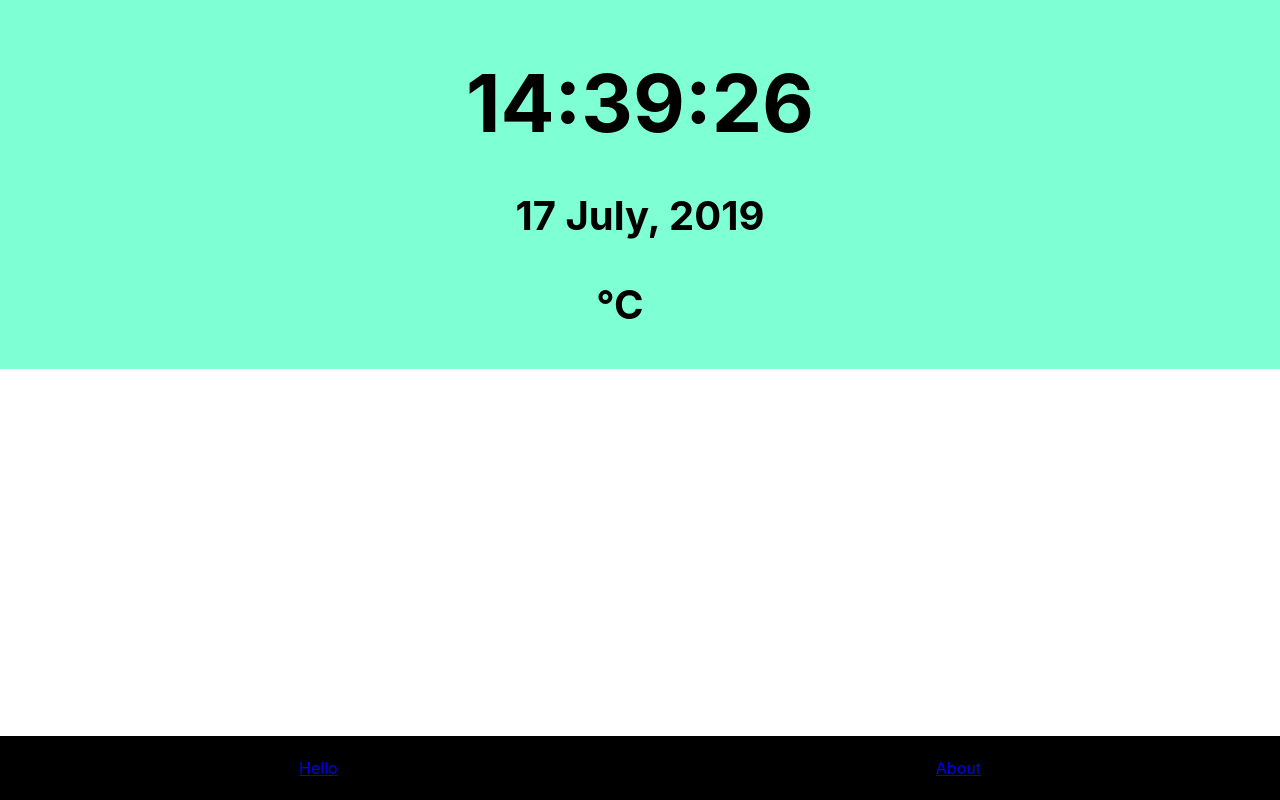
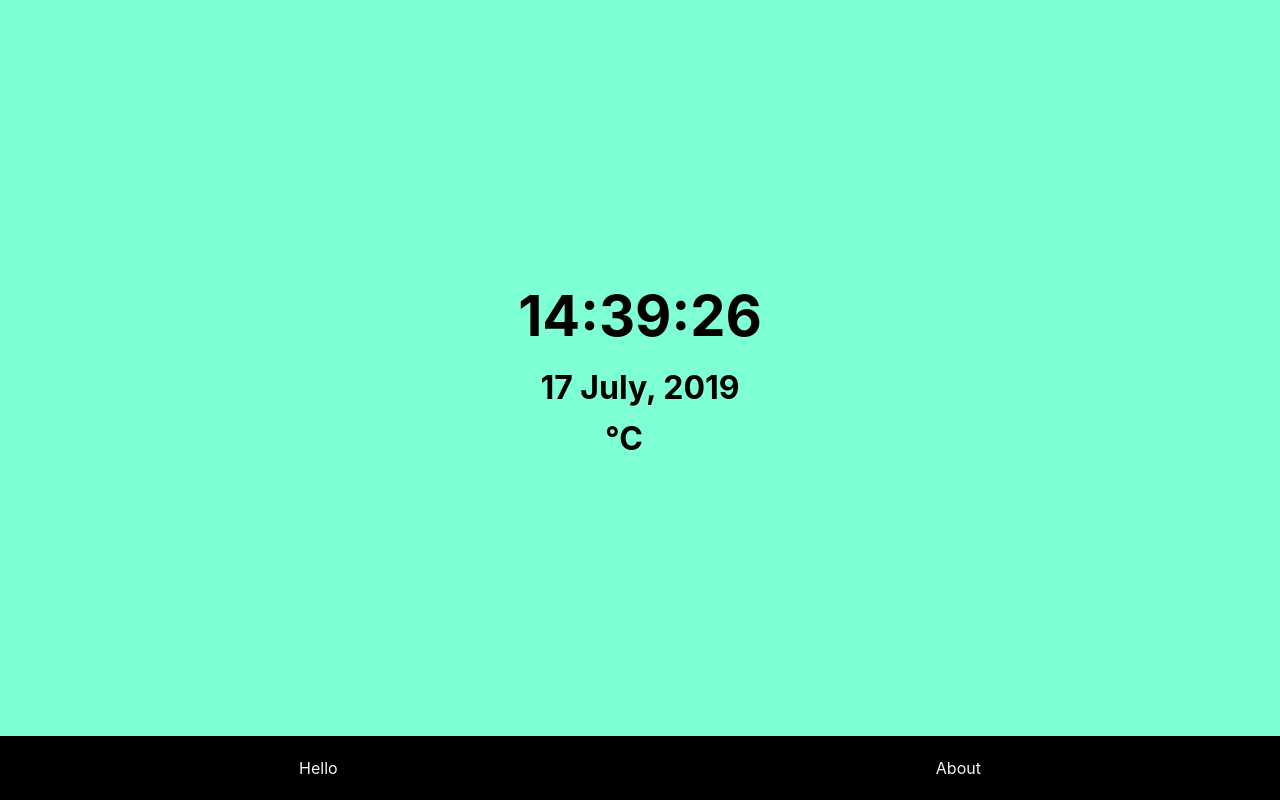
Before and after one commit to camthalion0/mywebsite, a React (Create React App) app: page / in a window 1280 px wide. Built offline with nearby package versions, Linux system fonts and the light colour scheme; no server answers.

Commit message:
樣式改用scss編寫

```diff
--- a/src/components/AboutTitle.js
+++ b/src/components/AboutTitle.js
@@ -4,7 +4,7 @@ class AboutTitle extends Component {
     render() {
         return (
             <div className='AboutTitle'>
-                <h4>{this.props.title}</h4>
+                {this.props.title}
             </div>
         );
     }
--- a/src/components/DateText.js
+++ b/src/components/DateText.js
@@ -145,15 +145,15 @@ class DateText extends Component {
     render() {
         return (
             <div>
-                <h1>{this.state.timeText}</h1>
-                <h3>{this.state.dateText}</h3>
-                <h3>{this.state.temp}°C
+                <div className='timeText'>{this.state.timeText}</div>
+                <div className='dateText'>{this.state.dateText}</div>
+                <div className='temp'>{this.state.temp}°C
                     <span>
                         <img className='mainImg' src={this.state.mainImg} alt={this.state.main}
                         // onError={this.handleImageErrored.bind(this)}
                         ></img>
                     </span>
-                </h3>
+                </div>
 
             </div>
         );
--- a/src/scss/style.scss
+++ b/src/scss/style.scss
@@ -1,9 +1,44 @@
-$fontsize: 1rem;    //基準size
+$fontsize: 1rem;    //基準文字大小
+$lineheight: $fontsize * 1.6;     //基準行高
+
+//flexbox
+%flexbox100 {
+    height: 100%;
+    display: flex;
+}
+
+//各級字型大小
+%fontlevel1{
+    font-size: $fontsize * 3.5;
+    line-height: $lineheight * 3.5 ;
+    font-weight:bold;
+}
+
+%fontlevel2{
+    font-size: $fontsize * 2;
+    line-height: $lineheight * 2;
+    font-weight:bold;
+}
+
+%fontlevel3{
+    font-size: $fontsize * 1.5;
+    line-height: $lineheight * 1.5;
+    font-weight:bold;
+}
+
+%fontlevel4{
+    font-size: $fontsize * 1.2;
+    line-height: $lineheight * 1.2;
+}
+
+%fontlevel5{
+    font-size: $fontsize * 1;
+    line-height: $lineheight ;
+}
 
 .App {
     /* 排列 */
-    display: flex;
-    min-height: 100%;
+    @extend %flexbox100;
     flex-direction: column;
 
     .pagebody {
@@ -11,27 +46,43 @@ $fontsize: 1rem;    //基準size
         overflow-y: scroll;
         overflow-x: hidden;
 
-        .pagebody >div{
+        > div{
             height: 100%;
         }
 
         .Hello {
-            height: 100%;
-            display: flex;
+            @extend %flexbox100;
             justify-content:center;
             align-items: center;
             background-color: rgb(127, 255, 212);
+            font-weight:bold;
+            text-align: center;
+
+            .timeText{
+                @extend %fontlevel1;
+            }
+            .dateText{
+                @extend %fontlevel2;
+            }
+            .temp{
+                @extend %fontlevel2;
+            }
         }
 
         .About {
-            height: 100%;
-            display: flex;
+            @extend %flexbox100;
             flex-direction: column;
             justify-content: space-around;
             align-items: center;
             background-color:rgb(197, 121, 121);
 
+            .AboutTitle{
+                @extend %fontlevel3;
+            }
+
             .AboutSection{
+                @extend %fontlevel4;
+
                 width: 80%;
                 padding: 15px;
                 border-radius: 0.5em;
@@ -40,31 +91,30 @@ $fontsize: 1rem;    //基準size
                 list-style: none;
 
                 .AboutItemOn {
+
                     max-height: 1000px;
-                    -webkit-transition: height 0.5s ease;
                     transition: height 0.5s ease;
 
                     > .AboutItemDescription{
+                        @extend %fontlevel5;
                         color: dimgray;
                         word-break: break-all;
                         transform-origin:50% 0%;
                         transform: scaleY(1);
                         transition: all 0.5s ease-out;
-                        -webkit-transition: all 0.5s ease-out;
                     }
                 }
 
                 .AboutItemOff {
                     max-height: 1.2em;
-                    -webkit-transition: max-height 0.5s ease;
                     transition: max-height 0.5s ease;
 
                     > .AboutItemDescription{
+                        @extend %fontlevel5;
                         word-break: break-all;
                         transform-origin:50% 0%;
                         transform: scaleY(0);
                         overflow: hidden;
-                        -webkit-transition: all 0.5s ease-out;
                         transition: all 0.5s ease-out;
                     }
                 }
@@ -79,12 +129,13 @@ $fontsize: 1rem;    //基準size
         background-color: black;
 
         .Menu {
-            height: 100%;
-            display: flex;
+            @extend %flexbox100;
             justify-content:space-around;
             align-items: center;
+            font-size: $fontsize * 1;
 
-            .MenuItem {
+            a {
+                text-decoration:none;
                 color: aliceblue;
             }
         }
@@ -123,9 +174,9 @@ h3 {
 
 /*天氣icon*/
 .mainImg {
-    max-height: 2em;
-    max-width: 2em;
-    margin-bottom: -0.3em;
-    margin-left: 1em;
+    max-height: $fontsize * 3;
+    max-width: $fontsize * 3;
+    margin-bottom: $fontsize * -0.3;
+    margin-left:  $fontsize * 2;
     z-index: -1;
 }
--- a/src/style/style.css
+++ b/src/style/style.css
@@ -1,10 +1,41 @@
 @charset "UTF-8";
-.App {
-  /* 排列 */
+.App, .App .pagebody .Hello, .App .pagebody .About, .App .pagefoot .Menu {
+  height: 100%;
   display: -webkit-box;
   display: -ms-flexbox;
   display: flex;
-  min-height: 100%;
+}
+
+.App .pagebody .Hello .timeText {
+  font-size: 3.5rem;
+  line-height: 5.6rem;
+  font-weight: bold;
+}
+
+.App .pagebody .Hello .dateText, .App .pagebody .Hello .temp {
+  font-size: 2rem;
+  line-height: 3.2rem;
+  font-weight: bold;
+}
+
+.App .pagebody .About .AboutTitle {
+  font-size: 1.5rem;
+  line-height: 2.4rem;
+  font-weight: bold;
+}
+
+.App .pagebody .About .AboutSection {
+  font-size: 1.2rem;
+  line-height: 1.92rem;
+}
+
+.App .pagebody .About .AboutSection .AboutItemOn > .AboutItemDescription, .App .pagebody .About .AboutSection .AboutItemOff > .AboutItemDescription {
+  font-size: 1rem;
+  line-height: 1.6rem;
+}
+
+.App {
+  /* 排列 */
   -webkit-box-orient: vertical;
   -webkit-box-direction: normal;
       -ms-flex-direction: column;
@@ -19,15 +50,11 @@
   overflow-x: hidden;
 }
 
-.App .pagebody .pagebody > div {
+.App .pagebody > div {
   height: 100%;
 }
 
 .App .pagebody .Hello {
-  height: 100%;
-  display: -webkit-box;
-  display: -ms-flexbox;
-  display: flex;
   -webkit-box-pack: center;
       -ms-flex-pack: center;
           justify-content: center;
@@ -35,13 +62,11 @@
       -ms-flex-align: center;
           align-items: center;
   background-color: aquamarine;
+  font-weight: bold;
+  text-align: center;
 }
 
 .App .pagebody .About {
-  height: 100%;
-  display: -webkit-box;
-  display: -ms-flexbox;
-  display: flex;
   -webkit-box-orient: vertical;
   -webkit-box-direction: normal;
       -ms-flex-direction: column;
@@ -77,8 +102,8 @@
           transform-origin: 50% 0%;
   -webkit-transform: scaleY(1);
           transform: scaleY(1);
+  -webkit-transition: all 0.5s ease-out;
   transition: all 0.5s ease-out;
-  -webkit-transition: all 0.5s ease-out;
 }
 
 .App .pagebody .About .AboutSection .AboutItemOff {
@@ -107,18 +132,16 @@
 }
 
 .App .pagefoot .Menu {
-  height: 100%;
-  display: -webkit-box;
-  display: -ms-flexbox;
-  display: flex;
   -ms-flex-pack: distribute;
       justify-content: space-around;
   -webkit-box-align: center;
       -ms-flex-align: center;
           align-items: center;
+  font-size: 1rem;
 }
 
-.App .pagefoot .Menu .MenuItem {
+.App .pagefoot .Menu a {
+  text-decoration: none;
   color: aliceblue;
 }
 
@@ -156,10 +179,10 @@ h3 {
 
 /*天氣icon*/
 .mainImg {
-  max-height: 2em;
-  max-width: 2em;
-  margin-bottom: -0.3em;
-  margin-left: 1em;
+  max-height: 3rem;
+  max-width: 3rem;
+  margin-bottom: -0.3rem;
+  margin-left: 2rem;
   z-index: -1;
 }
 /*# sourceMappingURL=style.css.map */
```
Also changed, not shown: src/dist/style/style.min.css, 2 other files (tests, documents, lock files or other folders).
